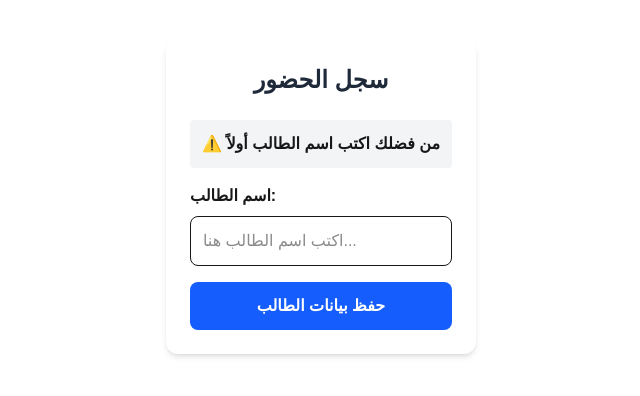
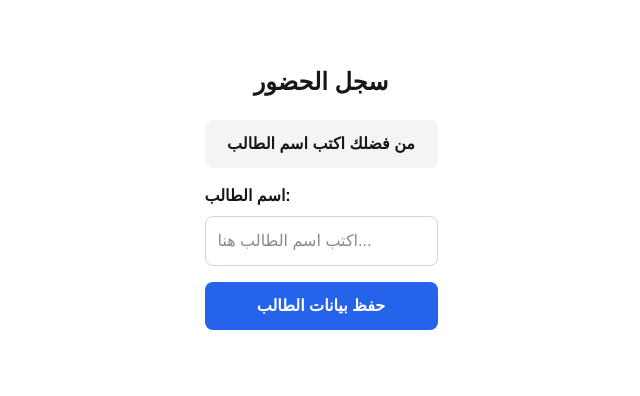
Before and after one commit to elfakharany2511-cpu/wagdy-center, a Next.js app: page /attendance in a window 1280 px wide. Both pictures are taken after a click on the button "حفظ بيانات الطالب". Shown: the top 396 px of the page, without its empty margins (319-959 px from the left). Built offline with nearby package versions, Linux system fonts and the light colour scheme; no server answers.

Commit message:
fix attendance code and types

```diff
--- a/src/app/attendance/page.tsx
+++ b/src/app/attendance/page.tsx
@@ -4,67 +4,70 @@ import { supabase } from '../../lib/supabase';
 
 export default function AttendancePage() {
   const [studentName, setStudentName] = useState('');
-  const [center, setCenter] = useState('سنتر جوجل 1');
-  const [grade, setGrade] = useState('تالتة إعدادي');
-  const [attendance, setAttendance] = useState('حاضر');
   const [message, setMessage] = useState('');
+  const [loading, setLoading] = useState(false);
 
-  // دي الدالة اللي بتشتغل لما تدوس على زرار الحفظ
   const handleSave = async () => {
-    if (!studentName) {
-      setMessage('⚠️ من فضلك اكتب اسم الطالب أولاً');
+    if (!studentName.trim()) {
+      setMessage('من فضلك اكتب اسم الطالب');
       return;
     }
 
-    // أمر الإرسال لقاعدة البيانات
+    setLoading(true);
+    setMessage('');
+
+    try {
       const { error } = await supabase.from('attendance').insert([
         {
           student_name: studentName,
-        center: center,
-        grade: grade,
-        attendance_status: attendance,
+          center: 'سنتر جوجل 1',
+          grade: 'تالتة إعدادي',
+          attendance_status: 'حاضر',
           exam_status: 'امتحن',
           level_evaluation: 'جيد'
         }
       ]);
 
       if (error) {
-      setMessage('❌ حصل خطأ أثناء الحفظ');
-      console.error(error);
+        setMessage('حدث خطأ أثناء الحفظ');
       } else {
-      setMessage('✅ تم حفظ الطالب بنجاح!');
-      setStudentName(''); // مسح خانة الاسم استعداداً للطالب اللي بعده
+        setMessage('تم حفظ الطالب بنجاح');
+        setStudentName('');
+      }
+    } catch (err) {
+      setMessage('حدث خطأ غير متوقع');
+    } finally {
+      setLoading(false);
     }
   };
 
   return (
-    <div className="p-6 max-w-xl mx-auto bg-white rounded-xl shadow-md mt-10">
-      <h1 className="text-2xl font-bold mb-6 text-center text-gray-800">سجل الحضور</h1>
+    <div style={{ padding: '24px', maxWidth: '500px', margin: '40px auto', fontFamily: 'Cairo, sans-serif' }}>
+      <h1 style={{ fontSize: '24px', fontWeight: 'bold', marginBottom: '20px', textAlign: 'center' }}>سجل الحضور</h1>
 
       {message && (
-        <div className="p-3 mb-4 text-center font-bold rounded bg-gray-100">
+        <div style={{ padding: '12px', marginBottom: '16px', textAlign: 'center', fontWeight: 'bold', background: '#f3f4f6', borderRadius: '8px' }}>
           {message}
         </div>
       )}
 
-      {/* خانة كتابة اسم الطالب */}
-      <div className="mb-4">
-        <label className="block mb-2 font-semibold">اسم الطالب:</label>
+      <div style={{ marginBottom: '16px' }}>
+        <label style={{ display: 'block', marginBottom: '8px', fontWeight: 'bold' }}>اسم الطالب:</label>
         <input
           type="text"
-          className="w-full p-3 border rounded-lg"
+          style={{ width: '100%', padding: '12px', border: '1px solid #d1d5db', borderRadius: '8px', outline: 'none' }}
           placeholder="اكتب اسم الطالب هنا..."
           value={studentName}
           onChange={(e) => setStudentName(e.target.value)}
         />
       </div>
 
-      {/* زرار الحفظ */}
       <button
         onClick={handleSave}
-        className="w-full bg-blue-600 hover:bg-blue-700 text-white p-3 rounded-lg font-bold transition-all"
+        disabled={loading}
+        style={{ width: '100%', background: '#2563eb', color: 'white', padding: '12px', borderRadius: '8px', fontWeight: 'bold', border: 'none', cursor: 'pointer' }}
       >
-        حفظ بيانات الطالب
+        {loading ? 'جاري الحفظ...' : 'حفظ بيانات الطالب'}
       </button>
     </div>
   );
```
Lines whose indentation alone changed are shown as unchanged.
